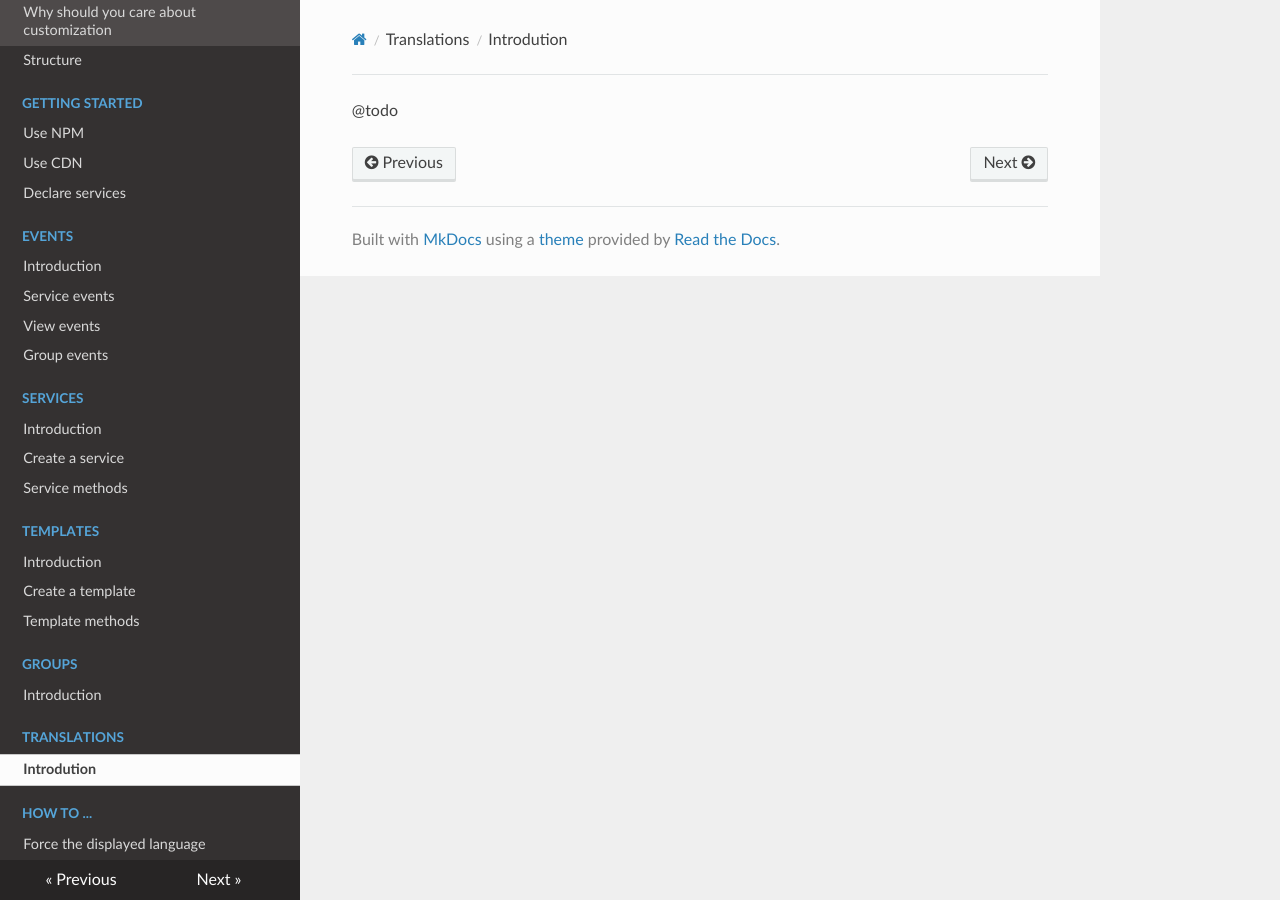
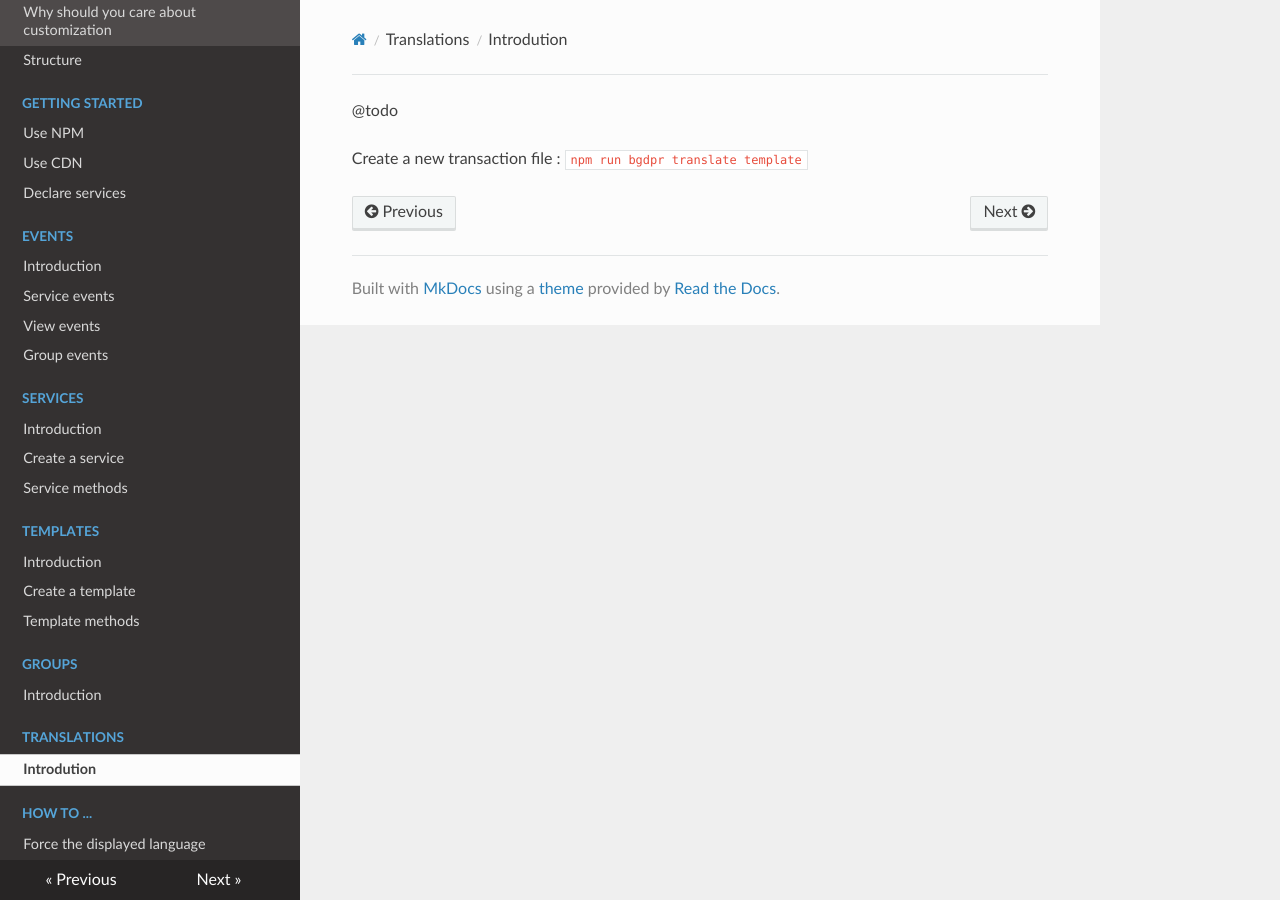
Before and after one commit to tsecher/bim-gdpr, an MkDocs documentation site: the page built from docs/translations/index.md, in a window 1280 px wide. Built offline with MkDocs 1.6.1, drawn with Linux system fonts in a browser that asks for light colours; nearby versions of some CDN libraries.

Commit message:
[docs] Init translation doc

```diff
--- a/docs/translations/index.md
+++ b/docs/translations/index.md
@@ -1 +1,4 @@
 @todo
+
+Create a new transaction file :
+`npm run bgdpr translate template`
```
